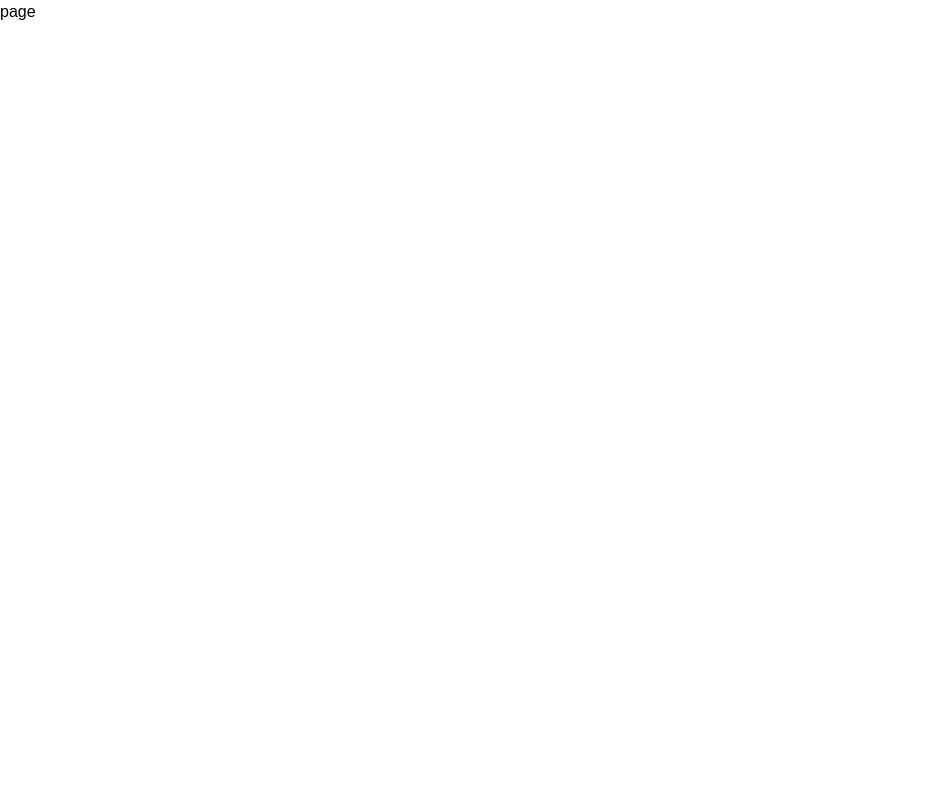
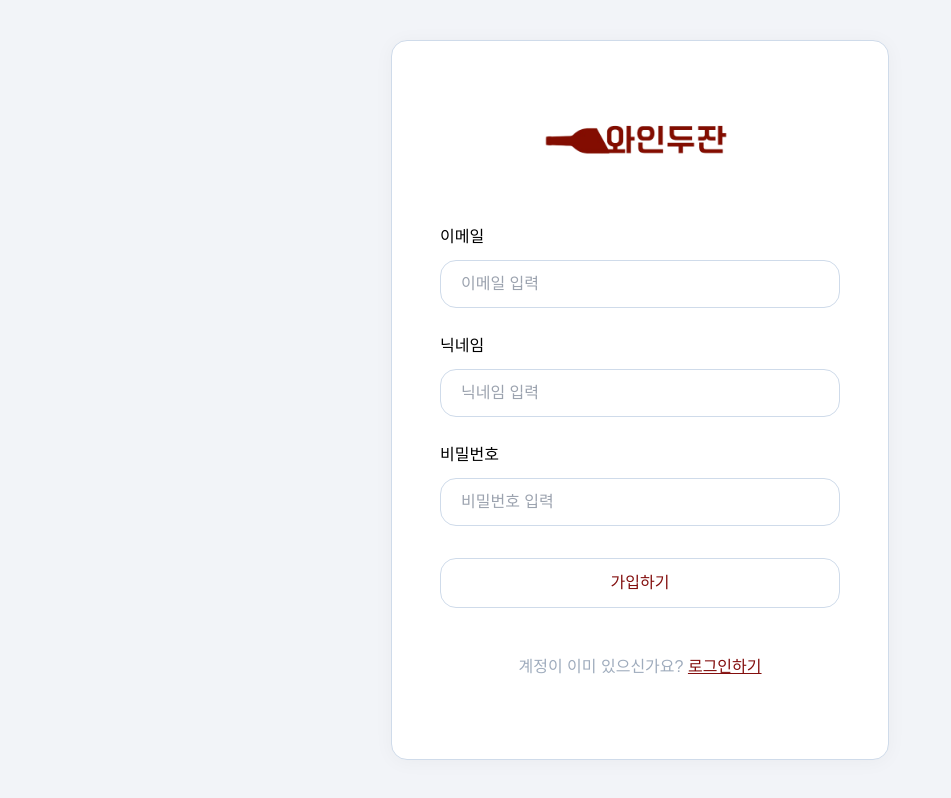
Before and after one commit to seungwonHong/winedoojan---project, a Next.js app: page /signup in a window 1280 px wide. Shown: the whole page, without its empty margins (0-951 px from the left). Built offline with nearby package versions, Linux system fonts and the light colour scheme; a web font is replaced by a local one.

Commit message:
fix: 파일명 수정

```diff
--- a/src/app/page.tsx
+++ b/src/app/page.tsx
@@ -2,7 +2,7 @@ import Header from "@/components/common/Header";
 import getWine from "@/services/getWine";
 import Image from "next/image";
 import WineMotionList from "@/components/WineMotionList";
-import LandingWineRec from "@/components/\bLandingWineRec";
+import LandingWineRec from "@/components/LandingWineRec";
 import getWineRecommended from "@/services/getWineRecommended";
 import LandingWineFilter from "@/components/LandingWineFilter";
 import LandingReviewSys from "@/components/LandingReviewSys";
--- a/src/app/signup/page.tsx
+++ b/src/app/signup/page.tsx
@@ -1,11 +1,171 @@
-import React from 'react'
+"use client";
+import Image from "next/image";
+import images from "../../../public/images/images";
+import icons from "../../../public/icons/icons";
+import Input from "@/components/common/Input";
+import Link from "next/link";
+import BlobButton from "@/components/common/BlobButton";
+import { ChangeEvent, FormEvent, useState } from "react";
+import { useRouter } from "next/navigation";
 
-interface Props{}
-
-const page = (props: Props) => {
-  return (
-    <div>page</div>
-  )
+interface FormData {
+  email: string;
+  password: string;
+  nickName: string;
 }
 
-export default page;
+interface FormError {
+  email?: string;
+  password?: string;
+  nickName?: string;
+}
+
+function Signup() {
+  const router = useRouter();
+  const [formData, setFormData] = useState<FormData>({
+    email: "",
+    password: "",
+    nickName: "",
+  });
+  const [errors, setErrors] = useState<FormError>({});
+  const [isLoading, setIsLoading] = useState<boolean>(false);
+
+  const handleInputChange = (e: ChangeEvent<HTMLInputElement>) => {
+    const name = e.target.name;
+    const value = e.target.value;
+    setFormData({
+      ...formData,
+      [name]: value,
+    });
+
+    // 입력 시 해당 필드의 에러 메시지 초기화
+    if (errors[name as keyof FormError]) {
+      setErrors({
+        ...errors,
+        [name]: undefined,
+      });
+    }
+  };
+
+  const validateForm = (): boolean => {
+    const newErrors: FormError = {};
+
+    // 이메일 검증
+    if (!formData.email) {
+      newErrors.email = "이메일은 필수 입력입니다.";
+    } else if (
+      !/^[\w-]+(\.[\w-]+)*@([\w-]+\.)+[a-zA-Z]{2,7}$/.test(formData.email)
+    ) {
+      newErrors.email = "이메일 형식으로 작성해 주세요.";
+    }
+
+    // 비밀번호 검증
+    if (!formData.password) {
+      newErrors.password = "비밀번호는 필수 입력입니다.";
+    }
+
+    setErrors(newErrors);
+    return Object.keys(newErrors).length === 0;
+  };
+
+  const handleSubmit = async (e: FormEvent) => {
+    e.preventDefault();
+
+    if (!validateForm()) {
+      return;
+    }
+
+    try {
+      setIsLoading(true);
+
+      const isLoginSuccessful =
+        formData.email === "test@example.com" &&
+        formData.password === "password123";
+
+      if (isLoginSuccessful) {
+        // 회원가입 성공 시 로그인 화면으로 이동
+        router.push("/signin");
+      } else {
+        // 회원가입 실패 시 에러 메시지 표시
+        setErrors({
+          email: "이메일 혹은 비밀번호를 확인해주세요.",
+        });
+      }
+    } catch (error) {
+      setErrors({
+        email: "로그인 중 오류가 발생했습니다. 다시 시도해주세요.",
+      });
+      console.error("Login error:", error);
+    } finally {
+      setIsLoading(false);
+    }
+  };
+
+  return (
+    <div className="flex items-center w-full min-h-screen bg-gray-100">
+      <div className="w-fit h-fit px-12 py-20 mx-auto max-lg:my-20 rounded-2xl border border-gray-300 shadow-custom bg-white">
+        <div className="flex flex-col justify-center w-[400px] max-md:w-[300px]">
+          <div className="flex w-full justify-center mb-16">
+            <Image
+              src={images.logoGarnet}
+              alt="logo"
+              width={200}
+              height={104}
+            />
+          </div>
+          <form className="flex flex-col mb-[15px]" onSubmit={handleSubmit}>
+            <div className="flex flex-col gap-[25px]">
+              <Input
+                name="email"
+                type="email"
+                label="이메일"
+                placeholder="이메일 입력"
+                value={formData.email}
+                onChange={handleInputChange}
+                error={errors.email}
+              />
+              <Input
+                name="nickName"
+                type="text"
+                label="닉네임"
+                placeholder="닉네임 입력"
+                value={formData.nickName}
+                onChange={handleInputChange}
+                error={errors.nickName}
+              />
+              <Input
+                name="password"
+                type="password"
+                label="비밀번호"
+                placeholder="비밀번호 입력"
+                value={formData.password}
+                onChange={handleInputChange}
+                error={errors.password}
+              />
+            </div>
+
+            <div className="mt-[32px]">
+              <BlobButton type="submit" disabled={isLoading}>
+                {isLoading ? "가입 중..." : "가입하기"}
+              </BlobButton>
+            </div>
+          </form>
+
+          <div className="flex items-center justify-center mt-8 text-base">
+            <span className="text-gray-500">
+              계정이 이미 있으신가요?{" "}
+              <Link
+                className="text-garnet underline font-medium"
+                href="/signin"
+              >
+                로그인하기
+              </Link>
+            </span>
+          </div>
+        </div>
+      </div>
+    </div>
+  );
+}
+
+export default Signup;
--- /dev/null
+++ b/src/components/LandingWineRec.tsx
@@ -0,0 +1,57 @@
+"use client";
+import React from "react";
+import { motion } from "framer-motion";
+import { WineRecommended } from "@/services/getWineRecommended";
+import WineCardSmall from "./common/WineCardSmall";
+import { div } from "framer-motion/client";
+
+interface Props {
+  winesRecommended: WineRecommended["wines"];
+}
+
+const LandingWineRec = ({ winesRecommended }: Props) => {
+  console.log("추천 와인 리스트:", winesRecommended);
+
+  return (
+    <motion.div
+      initial={{ opacity: 0, y: 20 }}
+      whileInView={{ opacity: 1, y: 0 }}
+      viewport={{ once: true, amount: 0.5 }}
+      transition={{ duration: 0.5 }}
+      className="flex lg:flex-row md:flex-row flex-col lg:w-[640px] lg:h-[320px] lg:mt-[160px] md:w-[640px] md:h-[320px] md:mt-[120px] w-[343px] h-[424px] mt-[100px] rounded-2xl bg-[#EBEEF4]"
+    >
+      <div className="flex flex-col lg:ml-[32px] lg:mt-[56px] lg:mr-[80px] mt-[24px] ml-[24px]">
+        <span className="text-[22px] font-bold text-[#2D3034]">
+          매달 새롭게 만나는
+        </span>
+        <span className="text-[22px] font-bold text-[#2D3034]">
+          와인 추천 콘텐츠
+        </span>
+        <span className="text-[12px] font-normal text-[#9FACBD]">
+          매달 다양한 인기 와인을 만나보세요.
+        </span>
+      </div>
+
+      <div className="relative flex flex-col overflow-hidden lg:overflow-visible md:overflow-visible self-end rounded-tl-[16px] rounded-bl-[16px] lg:rounded-bl-none md:rounded-bl-none lg:w-[356px] lg:h-[277px] md:w-[356px] md:h-[277px] w-[290px] h-[241px] mt-[60px] lg:pl-[20px] lg:pb-[56px] lg:pt-[20px] md:pl-[20px] md:pt-[20px] md:ml-auto pl-[20px] pt-[20px] bg-[#F2F4F8]">
+        <span className="lg:text-[18px] md:text-[18px] text-[16px] text-[#50545B] font-bold mb-[20px]">
+          이번 달 추천 와인
+        </span>
+        <motion.div
+          initial={{ opacity: 0, y: 20 }}
+          whileInView={{ opacity: 1, y: 0 }}
+          viewport={{ once: true, amount: 0.9 }}
+          transition={{ duration: 0.5 }}
+          className="absolute flex flex-row lg:bottom-[30px] md:bottom-[80px] bottom-[20px]"
+        >
+          {winesRecommended?.map((wine) => (
+            <div className="mr-[10px]" key={wine.id}>
+              <WineCardSmall wine={wine} />
+            </div>
+          ))}
+        </motion.div>
+      </div>
+    </motion.div>
+  );
+};
+
+export default LandingWineRec;
```
